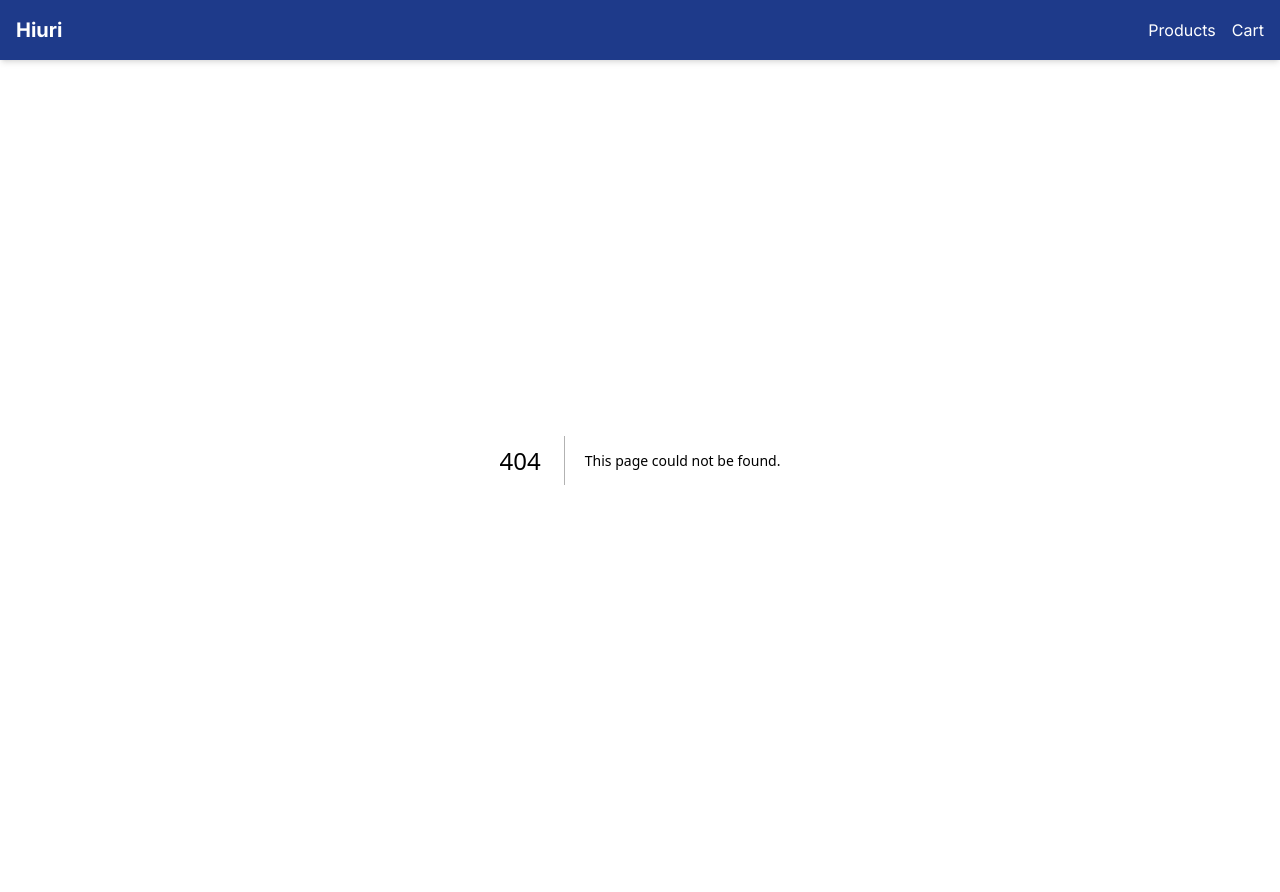
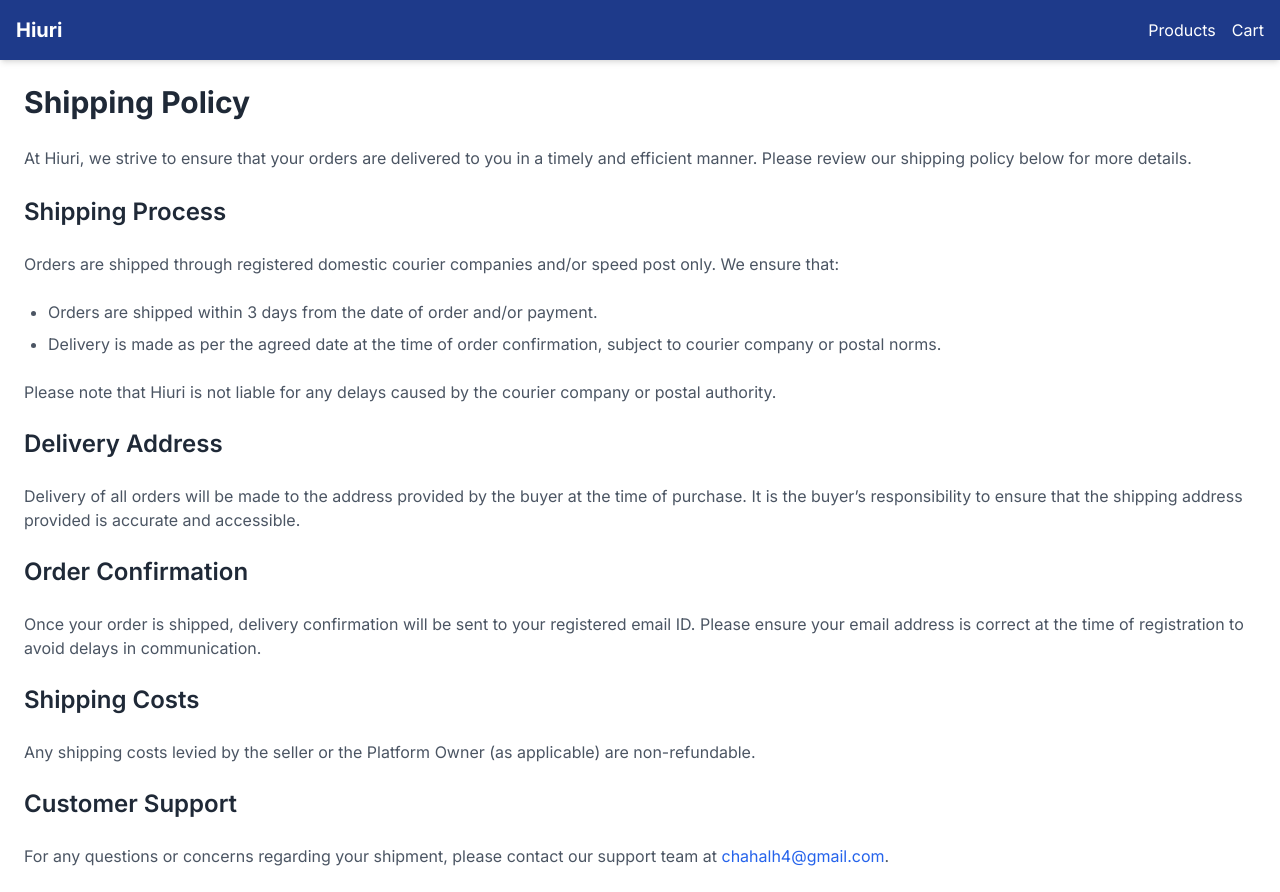
Before and after one commit to debmalya37/ecommerce-web, a Next.js app: page /shipping-policy in a window 1280 px wide. Before the commit this address had no page. Before the commit the page ends 860 px from the top, so only its background shows below. Built offline with nearby package versions, Linux system fonts and the light colour scheme.

Commit message:
#shipping-policy and #return-policy page updated

```diff
--- a/src/app/return-policy/page.tsx
+++ b/src/app/return-policy/page.tsx
@@ -8,23 +8,39 @@
                 We at Hiuri aim to ensure a seamless shopping experience. If you wish to return a product, please follow the guidelines below.
             </p>
 
-        <h2 className="text-2xl font-semibold text-gray-800">Conditions for Returns</h2>
+            <h2 className="text-2xl font-semibold text-gray-800">Return Policy</h2>
+            <p className="text-gray-600">
+                We offer refund / exchange within the first 30 days from the date of your purchase. If 30 days have passed since your purchase, you will not be offered a return, exchange, or refund of any kind.
+            </p>
+            <p className="text-gray-600">
+                In order to become eligible for a return or an exchange:
+            </p>
             <ul className="list-disc ml-6 text-gray-600 space-y-2">
-          <li>Returns must be initiated within 15 days of delivery.</li>
-          <li>The product must be unused, with all original packaging and tags intact.</li>
-          <li>Digital or downloadable products are not eligible for returns.</li>
+                <li>The purchased item should be unused and in the same condition as you received it.</li>
+                <li>The item must have original packaging.</li>
+                <li>If the item that you purchased was on sale, it may not be eligible for a return/exchange.</li>
             </ul>
+            <p className="text-gray-600">
+                Further, only such items are replaced by us (based on an exchange request) if such items are found defective or damaged.
+            </p>
+
+            <h2 className="text-2xl font-semibold text-gray-800">Exempted Items</h2>
+            <p className="text-gray-600">
+                You agree that there may be a certain category of products/items that are exempted from returns or refunds. Such categories of products would be identified to you at the time of purchase.
+            </p>
 
             <h2 className="text-2xl font-semibold text-gray-800">Return Process</h2>
             <p className="text-gray-600">
-          To initiate a return, contact us at <a href="mailto:returns@yourstore.com" className="text-blue-600 hover:underline">returns@yourstore.com</a>. Once your return request is approved, we will provide instructions for shipping the product back to us.
+                For exchange/return accepted request(s) (as applicable), once your returned product/item is received and inspected by us, we will send you an email to notify you about the receipt of the returned/exchanged product. Further, if the same has been approved after the quality check at our end, your request (i.e., return/exchange) will be processed in accordance with our policies.
+            </p>
+            <p className="text-gray-600">
+                To initiate a return, contact us at <a href="mailto:chahalh4@gmail.com" className="text-blue-600 hover:underline">chahalh4@gmail.com</a>. Once your return request is approved, we will provide instructions for shipping the product back to us.
             </p>
 
             <h2 className="text-2xl font-semibold text-gray-800">Refunds for Returned Items</h2>
             <p className="text-gray-600">
                 Upon receipt and inspection of the returned item, we will process your refund within 7-10 business days. Refunds will be issued to the original payment method, including payments made via PhonePe.
             </p>
-
             <p className="text-gray-600">
                 For PhonePe transactions, you can also refer to their <Link href="https://www.phonepe.com/terms-conditions" target="_blank" className="text-blue-600 hover:underline">terms and conditions</Link>.
             </p>
--- /dev/null
+++ b/src/app/shipping-policy/page.tsx
@@ -0,0 +1,47 @@
+import Link from "next/link";
+
+export default function ShippingPolicy() {
+    return (
+        <div className="container mx-auto p-6 space-y-6">
+            <h1 className="text-3xl font-bold text-gray-800">Shipping Policy</h1>
+            <p className="text-gray-600 leading-7">
+                At Hiuri, we strive to ensure that your orders are delivered to you in a timely and efficient manner. Please review our shipping policy below for more details.
+            </p>
+
+            <h2 className="text-2xl font-semibold text-gray-800">Shipping Process</h2>
+            <p className="text-gray-600">
+                Orders are shipped through registered domestic courier companies and/or speed post only. We ensure that:
+            </p>
+            <ul className="list-disc ml-6 text-gray-600 space-y-2">
+                <li>Orders are shipped within 3 days from the date of order and/or payment.</li>
+                <li>Delivery is made as per the agreed date at the time of order confirmation, subject to courier company or postal norms.</li>
+            </ul>
+            <p className="text-gray-600">
+                Please note that Hiuri is not liable for any delays caused by the courier company or postal authority.
+            </p>
+
+            <h2 className="text-2xl font-semibold text-gray-800">Delivery Address</h2>
+            <p className="text-gray-600">
+                Delivery of all orders will be made to the address provided by the buyer at the time of purchase. It is the buyer’s responsibility to ensure that the shipping address provided is accurate and accessible.
+            </p>
+
+            <h2 className="text-2xl font-semibold text-gray-800">Order Confirmation</h2>
+            <p className="text-gray-600">
+                Once your order is shipped, delivery confirmation will be sent to your registered email ID. Please ensure your email address is correct at the time of registration to avoid delays in communication.
+            </p>
+
+            <h2 className="text-2xl font-semibold text-gray-800">Shipping Costs</h2>
+            <p className="text-gray-600">
+                Any shipping costs levied by the seller or the Platform Owner (as applicable) are non-refundable.
+            </p>
+
+            <h2 className="text-2xl font-semibold text-gray-800">Customer Support</h2>
+            <p className="text-gray-600">
+                For any questions or concerns regarding your shipment, please contact our support team at{" "}
+                <a href="mailto:chahalh4@gmail.com" className="text-blue-600 hover:underline">
+                    chahalh4@gmail.com
+                </a>.
+            </p>
+        </div>
+    );
+}
```
Lines whose indentation alone changed are shown as unchanged.
